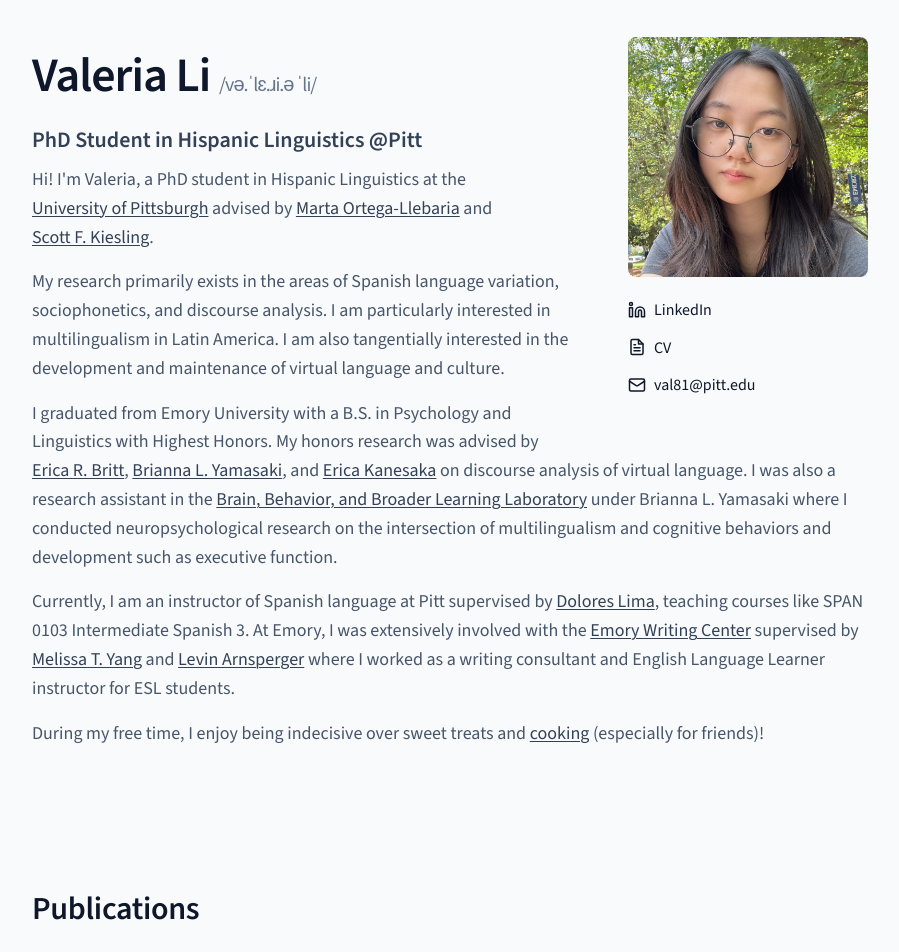
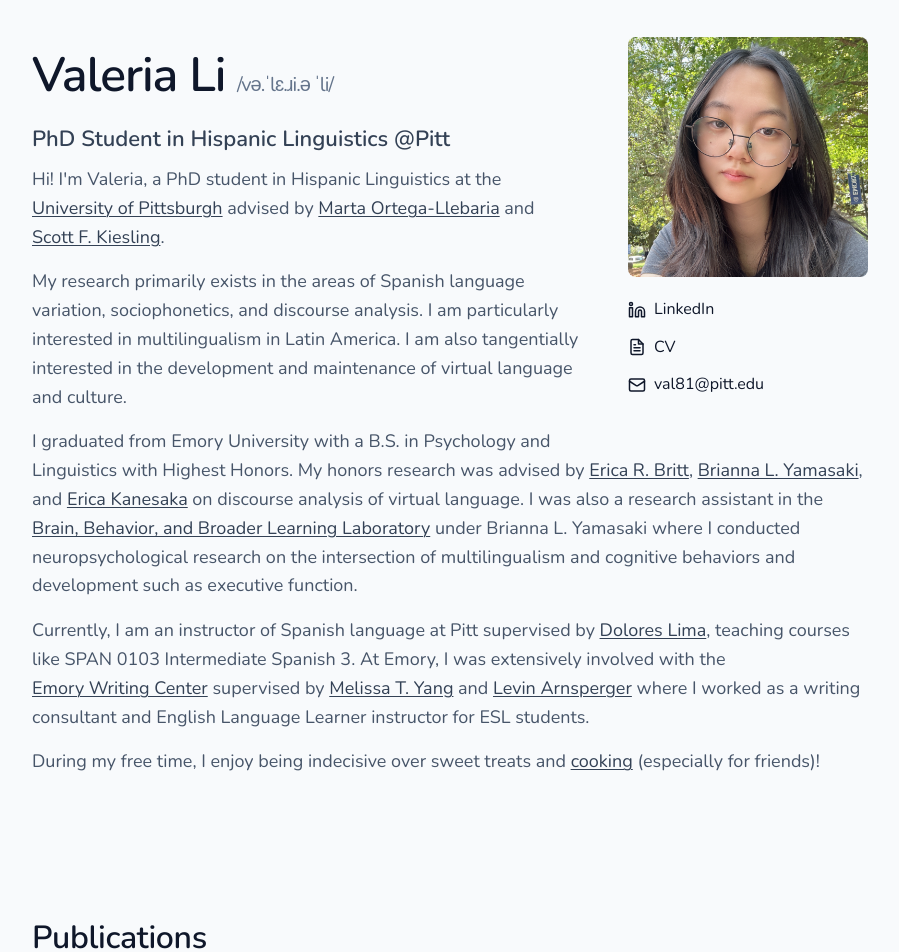
Before and after one commit to valeriali7/valeriali7.github.io, a SvelteKit app: page / in a window 1280 px wide. Shown: the part 100-1052 px from the top of the page, without its empty margins (190-1089 px from the left). Built offline with nearby package versions, Linux system fonts and the light colour scheme.

Commit message:
changed font to nunito

```diff
--- a/src/routes/+layout.svelte
+++ b/src/routes/+layout.svelte
@@ -10,6 +10,8 @@
 	<link rel="preconnect" href="https://fonts.gstatic.com" crossorigin="anonymous" />
 	<link href="https://fonts.googleapis.com/css2?family=Crimson+Text:ital,wght@0,400;0,600;0,700;1,400&family=Inter:wght@500;600;700&display=swap" rel="stylesheet" />
 	<link href="https://fonts.googleapis.com/css2?family=Source+Sans+3:wght@400;600&display=swap" rel="stylesheet">
+  	<link href="https://fonts.googleapis.com/css2?family=Nunito:wght@400;600&display=swap" rel="stylesheet">
+
 </svelte:head>
 
 {@render children?.()}
@@ -22,7 +24,7 @@
 	}
 
 	:global(body) {
-		font-family: 'Source Sans 3', sans-serif;
+		font-family: 'Nunito', sans-serif;
 		line-height: 1.6;
 		color: #1e293b;
 		background-color: #f8fafc;
@@ -30,7 +32,7 @@
 	}
 
 	:global(h1) {
-		font-family: 'Source Sans 3', sans-serif;
+		font-family: 'Nunito', sans-serif;
 		font-size: clamp(2rem, 5vw, 3rem);
 		font-weight: 700;
 		color: #0f172a;
@@ -44,7 +46,7 @@
 	}
 
 	:global(h2) {
-		font-family: 'Source Sans 3', sans-serif;
+		font-family: 'Nunito', sans-serif;
 		font-size: clamp(1.5rem, 4vw, 2rem);
 		font-weight: 600;
 		color: #0f172a;
@@ -58,7 +60,7 @@
 	}
 
 	:global(h3) {
-		font-family: 'Source Sans 3', sans-serif;
+		font-family: 'Nunito', sans-serif;
 		font-size: clamp(1.125rem, 3vw, 1.375rem);
 		font-weight: 600;
 		color: #334155;
```
